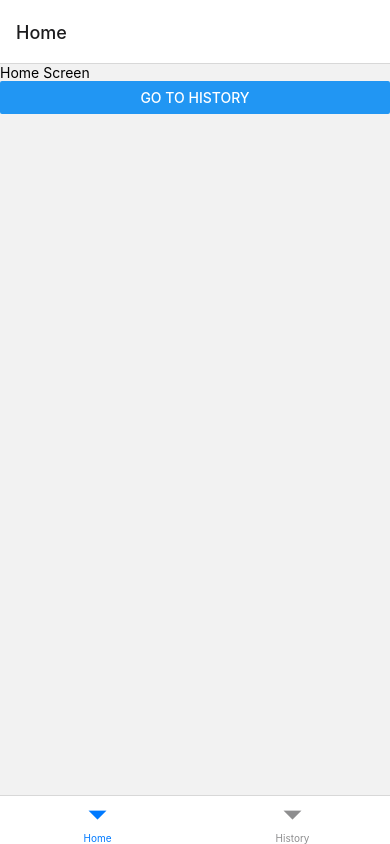
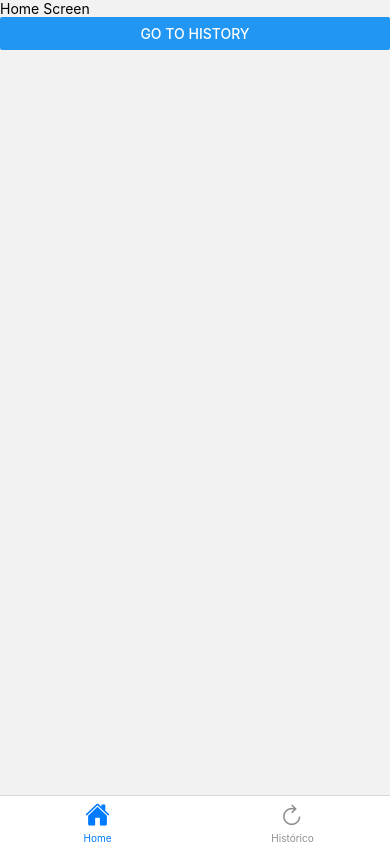
Before and after one commit to C0lliNN/PeladaFacilFutebol, a React Native app: screen /Home in a window 390 px wide. Built offline with nearby package versions, Linux system fonts and the light colour scheme.

Commit message:
Create tab icon

```diff
--- a/App.tsx
+++ b/App.tsx
@@ -4,16 +4,39 @@ import { View, Text, StyleSheet } from "react-native";
 import HomeScreen from "./screens/HomeScreen";
 import HistoryScreen from "./screens/HistoryScreen";
 import { createBottomTabNavigator } from "@react-navigation/bottom-tabs";
-
+import TabIcon from "./components/TabIcon";
 
 const Tab = createBottomTabNavigator();
 
 export default function App() {
   return (
     <NavigationContainer>
-      <Tab.Navigator initialRouteName="Home">
-        <Tab.Screen name="Home" component={HomeScreen} />
-        <Tab.Screen name="History" component={HistoryScreen} />
+      <Tab.Navigator
+        initialRouteName="Home"
+        screenOptions={({ route }) => ({
+          headerShown: false,
+          tabBarIcon: ({ focused, color, size }) => {
+            return (
+              <TabIcon
+                routeName={route.name}
+                focused={focused}
+                color={color}
+                size={size}
+              />
+            );
+          },
+        })}
+      >
+        <Tab.Screen
+          name="Home"
+          component={HomeScreen}
+          options={{ title: "Home" }}
+        />
+        <Tab.Screen
+          name="History"
+          component={HistoryScreen}
+          options={{ title: "Histórico" }}
+        />
       </Tab.Navigator>
 
       <StatusBar style="auto" />
--- /dev/null
+++ b/components/TabIcon.tsx
@@ -0,0 +1,21 @@
+import Ionicons from "@expo/vector-icons/Ionicons";
+
+type TabIconProps = {
+  routeName: string;
+  focused: boolean;
+  color: string;
+  size: number;
+};
+
+export default function TabIcon({ routeName, focused, color, size }: TabIconProps) {
+  let iconName: 'home' | 'home-outline' | 'refresh' | 'refresh-outline';
+
+  if (routeName === "Home") {
+    iconName = focused ? "home" : "home-outline";
+  } else {
+    iconName = focused ? "refresh" : "refresh-outline";
+  }
+
+  // You can return any component that you like here!
+  return <Ionicons name={iconName} size={size} color={color} />;
+}
--- a/package.json
+++ b/package.json
@@ -15,8 +15,12 @@
     "expo-status-bar": "~1.6.0",
     "react": "18.2.0",
     "react-native": "0.72.6",
+    "react-native-gesture-handler": "^2.13.4",
+    "react-native-reanimated": "^3.5.4",
     "react-native-safe-area-context": "4.6.3",
-    "react-native-screens": "~3.22.0"
+    "react-native-screens": "~3.22.0",
+    "react-native-ui-lib": "^7.9.1",
+    "react-native-vector-icons": "^10.0.1"
   },
   "devDependencies": {
     "@babel/core": "^7.20.0",
```
Also changed, not shown: 1 other file (tests, documents, lock files or other folders).
